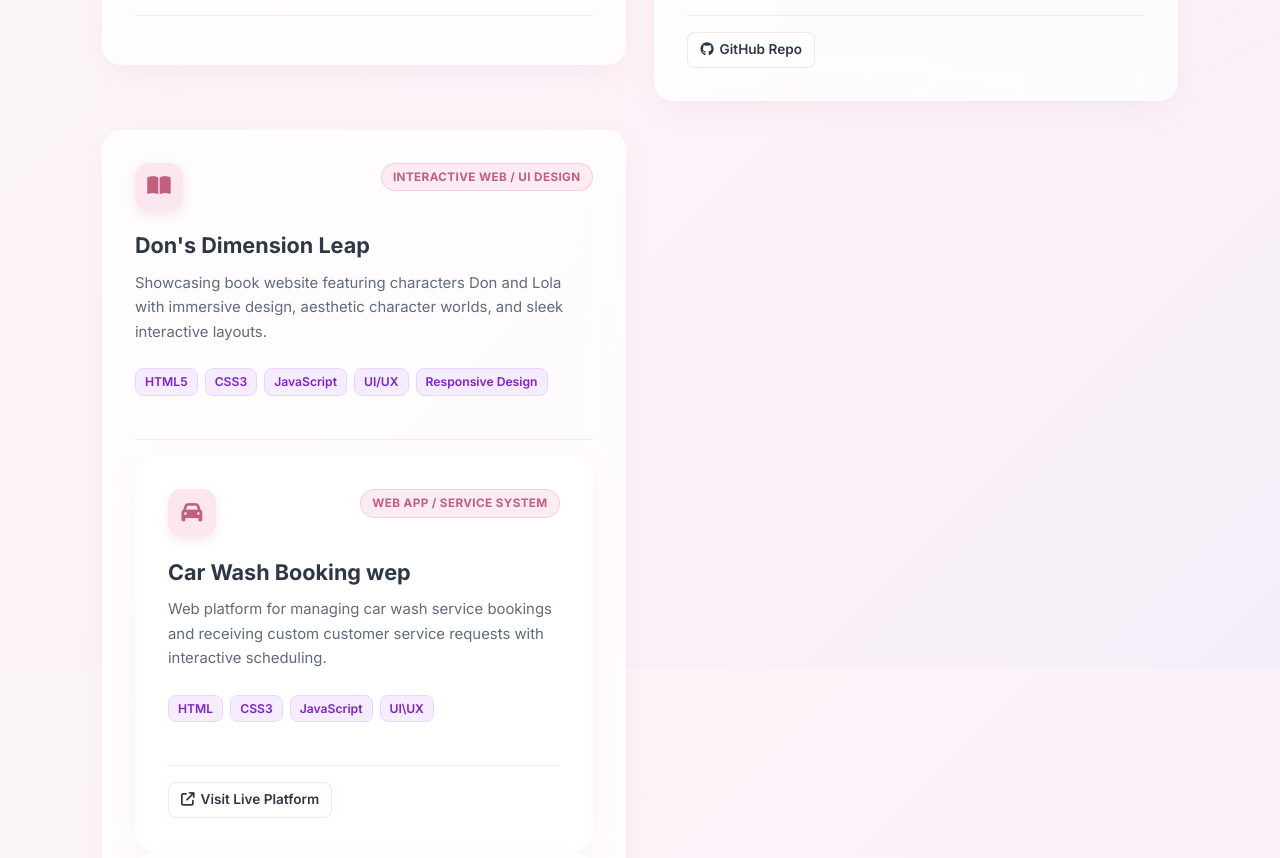
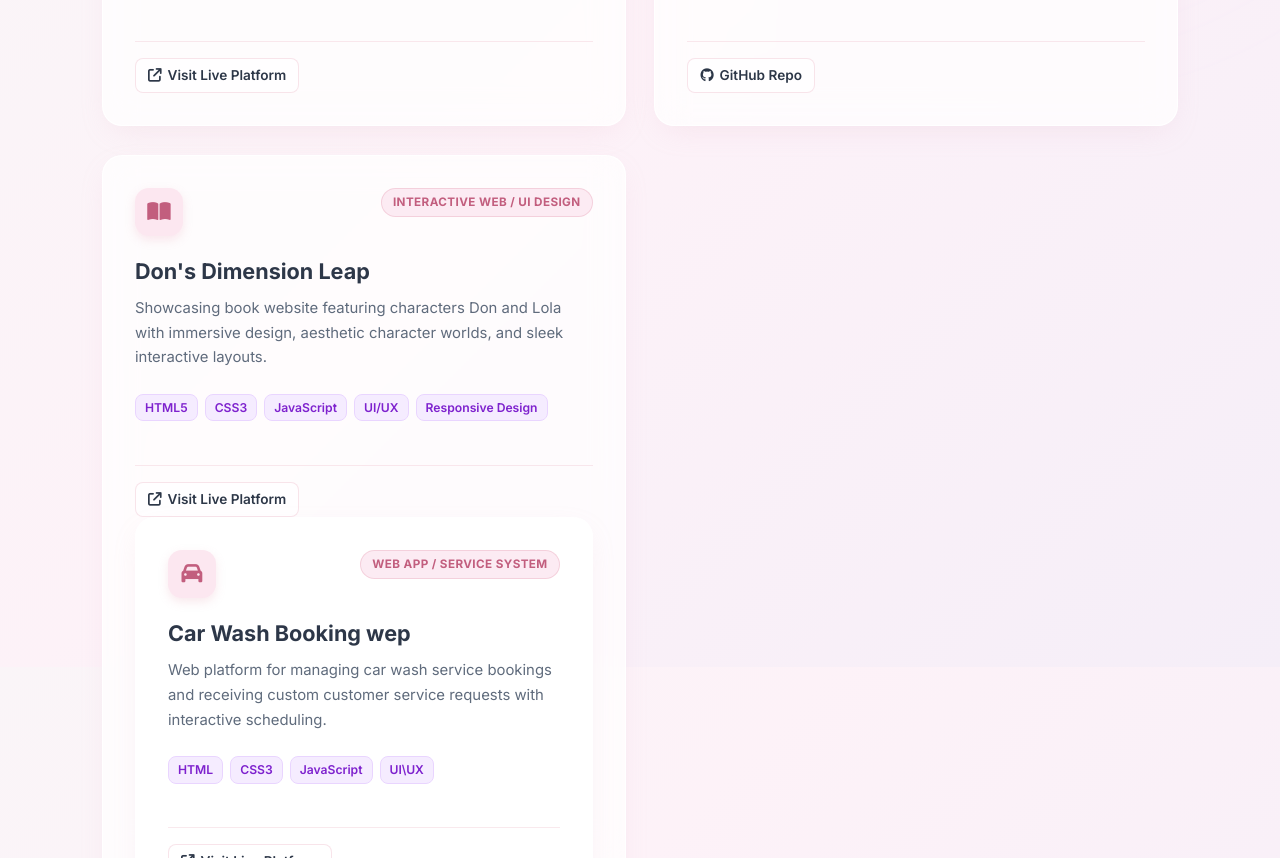
Before and after one commit to rwan3185-code/R, a plain HTML site: page index.html in a window 1280 px wide. Shown: the part 933-1791 px from the top of the page. Drawn offline with Linux system fonts and the light colour scheme.

Commit message:
Update index.html

````diff
--- a/index.html
+++ b/index.html
@@ -1,3 +1,4 @@
+```html
 <!DOCTYPE html>
 <html lang="en">
 <head>
@@ -82,7 +83,7 @@
                         </div>
                     </div>
                     <div class="project-links">
-
+                        <a href="https://rflowapp.com" target="_blank" class="link-btn"><i class="fa-solid fa-arrow-up-right-from-square"></i> Visit Live Platform</a>
                     </div>
                 </div>
 
@@ -125,7 +126,8 @@
                         </div>
                     </div>
                     <div class="project-links">
-                               </div>
+                        <a href="https://donsdimensionleap.com" target="_blank" class="link-btn"><i class="fa-solid fa-arrow-up-right-from-square"></i> Visit Live Platform</a>
+                    </div>
 
                 <!-- Project 5: Car Wash Booking System -->
                 <div class="project-card" data-category="web">
@@ -199,3 +201,4 @@
     <script src="script.js" defer></script>
 </body>
 </html>
+```
````
